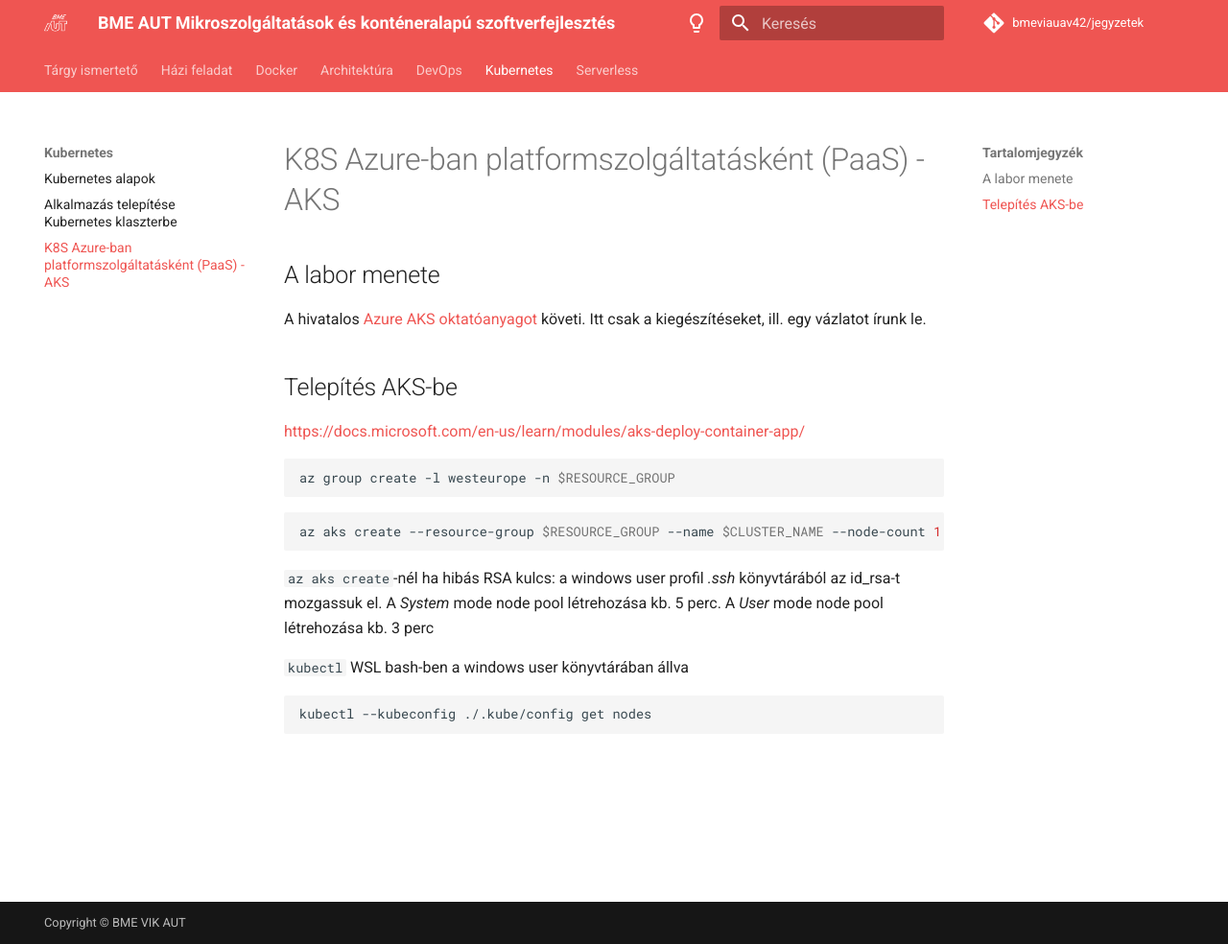
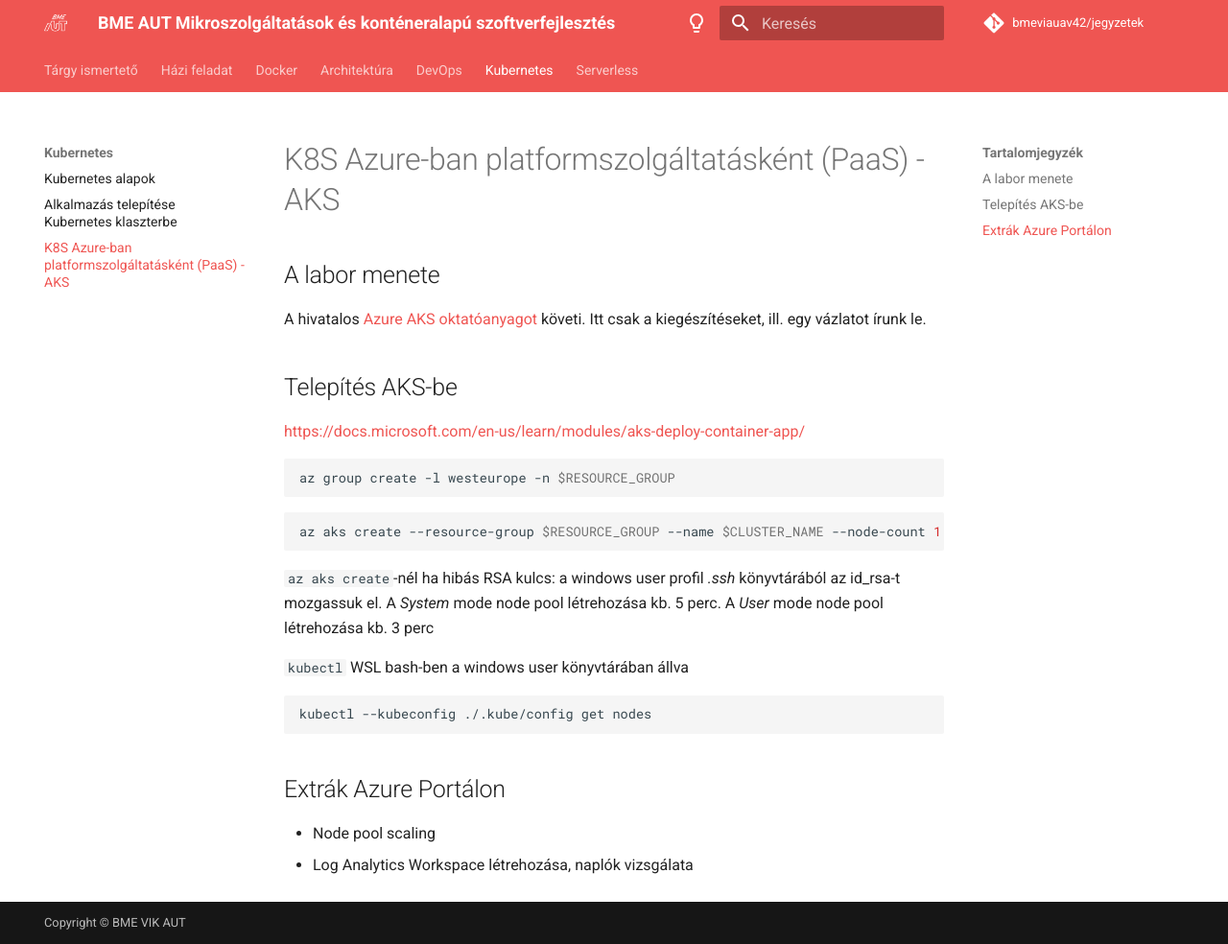
Before and after one commit to bmeviauav42/jegyzetek, an MkDocs documentation site: the page built from docs/AKS/aks.md, in a window 1280 px wide and 984 px high. Shown: the whole window at 96% size. Built offline with MkDocs 1.6.1 and Material for MkDocs 9.7.7, drawn with Linux system fonts in a browser that asks for light colours; comment, search, counter and statistics services are not loaded.

Commit message:
Update aks.md

````diff
--- a/docs/AKS/aks.md
+++ b/docs/AKS/aks.md
@@ -22,3 +22,8 @@
 ```bash
 kubectl --kubeconfig ./.kube/config get nodes
 ```
+
+## Extrák Azure Portálon
+
+- Node pool scaling
+- Log Analytics Workspace létrehozása, naplók vizsgálata
````
